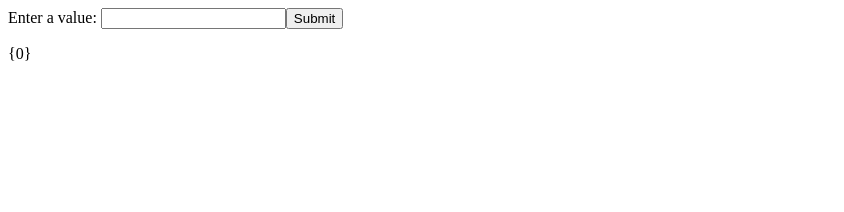
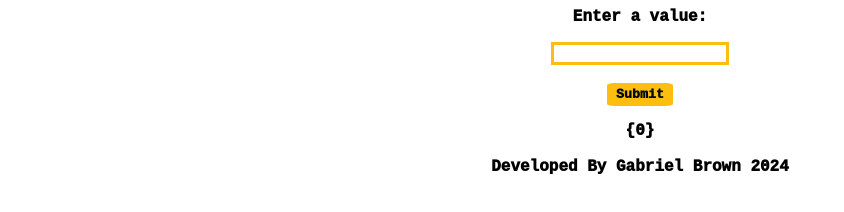
Before and after one commit to gbrown-n/Number-to-Name-webserver, a plain HTML site: page index.html in a window 1280 px wide. Shown: the whole page, without its empty margins (0-844 px from the left). Drawn offline with Linux system fonts and the light colour scheme.

Commit message:
Redesigned HTML Document for a more appealing design

```diff
--- a/index.html
+++ b/index.html
@@ -4,10 +4,23 @@
         <title>TechnologyOne Tech Test</title>
     </head>
     <body>
-    <form name="input" action="input" method="post">
-        Enter a value: <input type="text" name="user"><input type="submit" value="Submit">
+    <form style = "text-align: center" class="inputForm" name="input" action="input" method="post">
+        <p style="color: black; font-family: 'Courier New', Courier, monospace; font-weight: 1000;text-align: center;">Enter a value:</p>
+        <input class="textInput" style="flex: auto; border: solid; border-color: #FEBE10;
+        font-family:'Courier New', Courier, monospace; font-weight:1000;"type="text" name="user">
+        <br>
+        <br>
+        <input style=
+        "border: solid; border-color: #FEBE10;  background: none; background-color: #FEBE10; color: #000810; border-radius: 10%;
+         transition-duration: 0.5s; font-family:'Courier New', Courier, monospace;font-weight: 1000;"
+         class="submitButton" type="submit" value="Submit">
     </form>
     <!--Client output is formatted below when response is sent-->
-    <p>{0}</p>
+    <p style="color: black; font-family: 'Courier New', Courier, monospace; font-weight: 1000;text-align: center;">
+        {0}
+        <br>
+        <br>
+        Developed By Gabriel Brown 2024
+    </p>
     </body>
 </html>
```
Also changed, not shown: obj/Debug/net9.0/TechTest.csproj.FileListAbsolute.txt, 4 other files.
